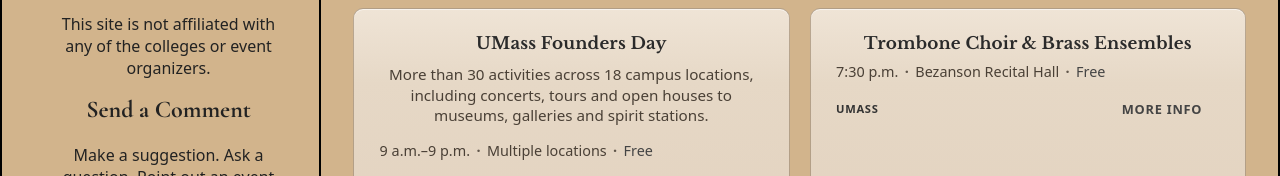
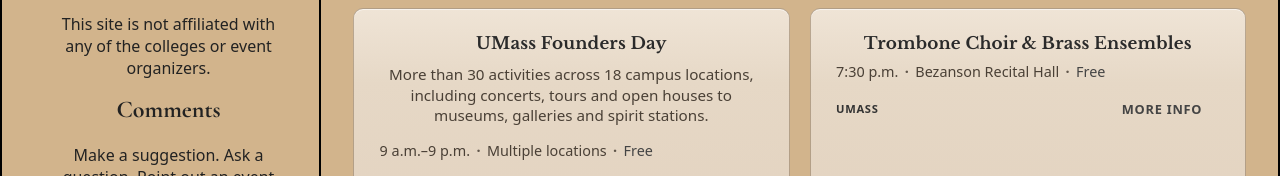
Before and after one commit to TAgeeTD/FiveCollegeFootlights, a website: page index.html in a window 1280 px wide. Shown: the part 1032-1208 px from the top of the page. Drawn offline with nearby package versions, Linux system fonts and the light colour scheme.

Commit message:
Update index.html
Send a Comment>Comments

```diff
--- a/index.html
+++ b/index.html
@@ -59,7 +59,7 @@
           This site is not affiliated with any of the colleges or event
           organizers.
         </p>
-        <h2>Send a Comment</h2>
+        <h2>Comments</h2>
         <p class="sidebar-text">
           Make a suggestion. Ask a question. Point out an event I've missed. All
           comments welcome.
```
